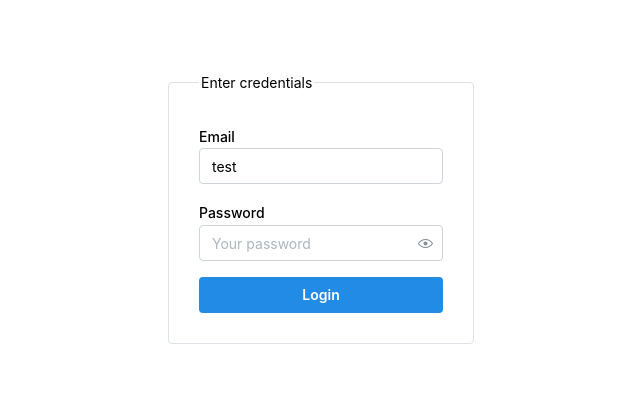
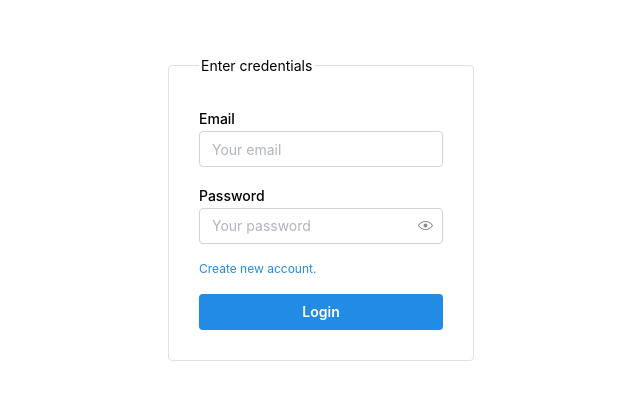
Before and after one commit to gillrohansher/abshar, a Next.js app: page /login in a window 1280 px wide. Shown: the part 192-592 px from the top of the page, without its empty margins (319-959 px from the left). Built offline with nearby package versions, Linux system fonts and the light colour scheme.

Commit message:
initial setup for signup page is ready

```diff
--- a/pages/_app.tsx
+++ b/pages/_app.jsx
@@ -1,15 +1,13 @@
 import '@mantine/core/styles.css';
-import type { AppProps } from 'next/app';
 import Head from 'next/head';
 import { MantineProvider } from '@mantine/core';
 import { Notifications } from '@mantine/notifications';
-import { Provider } from 'react-redux';
 import '@mantine/notifications/styles.css';
 
 import { theme } from '../theme';
 import StoreProvider from '../StoreProvider.jsx';
 
-export default function App({ Component, pageProps }: AppProps) {
+export default function App({ Component, pageProps }) {
   return (
     <StoreProvider>
       <MantineProvider theme={theme}>
--- a/pages/login/index.jsx
+++ b/pages/login/index.jsx
@@ -1,19 +1,18 @@
-import { Welcome } from '../../components/Welcome/Welcome';
-import { ColorSchemeToggle } from '../../components/ColorSchemeToggle/ColorSchemeToggle';
-import { Button, Center, Fieldset, Group, PasswordInput, Stack, TextInput } from '@mantine/core';
+import { Anchor, Button, Center, Fieldset, Group, PasswordInput, Stack, TextInput } from '@mantine/core';
 import { useState } from 'react';
-import { connect } from 'react-redux';
 import { showNotification } from '@mantine/notifications';
+import { useRouter } from 'next/navigation'
 
 import { SignInPost } from '../../api/fetchApis/Auth';
 import { useAppStore, useAppDispatch } from '../../lib/hooks';
 import { set_account_data, set_token } from '../../lib/generalActions/generalActions';
 
 function LoginPage(props) {
-    const [email, setEmail] = useState('test');
+    const [email, setEmail] = useState();
     const [password, setPassword] = useState();
     const store = useAppStore();
     const dispatch = useAppDispatch();
+    const router = useRouter();
 
     const login=()=>{
         SignInPost({email, password}, res=>{
@@ -24,6 +23,7 @@ function LoginPage(props) {
                 });
                 dispatch(set_account_data(res.data.data));
                 dispatch(set_token(res.data.data.token));
+                router.push('/');
             }else{
                 showNotification({
                     color: 'red',
@@ -50,6 +50,9 @@ function LoginPage(props) {
                         onChange={(event) => setPassword(event.currentTarget.value)}
                         />
                     </Stack>
+                    <Group>
+                        <Anchor href='/signup' style={{fontSize: '12px'}} underline='never'>Create new account.</Anchor>
+                    </Group>
                     <Group grow>
                         <Button onClick={()=> login()}>Login</Button>
                     </Group>
```
Also changed, not shown: pages/signup/index.jsx (added, +22 -0 lines), pages/_document.jsx (renamed from pages/_document.tsx), pages/index.jsx (renamed from pages/index.tsx).
